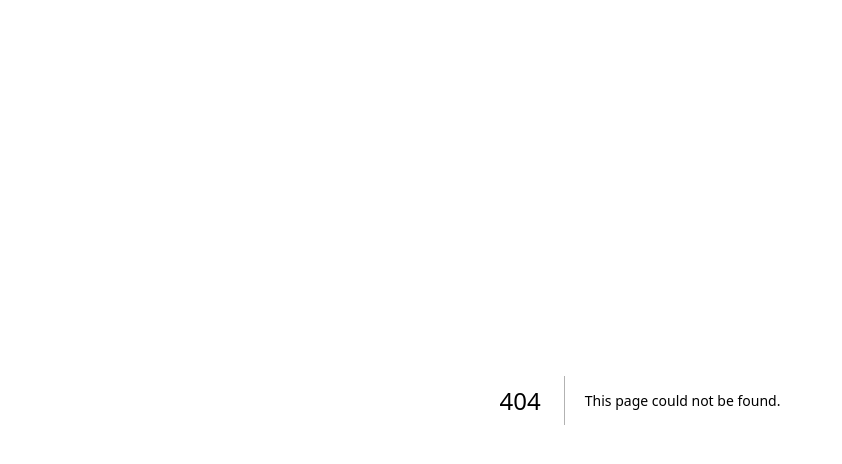
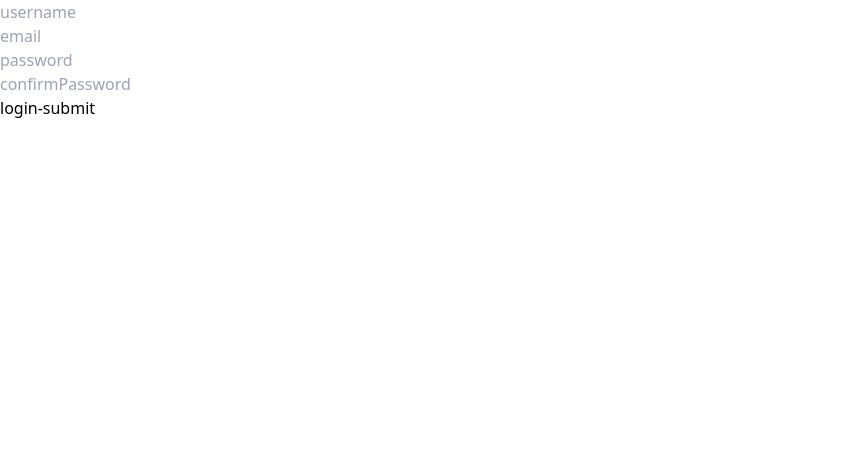
Before and after one commit to sima-ziyaei/mahface-allameh, a Next.js app: page /signup in a window 1280 px wide. Before the commit this address had no page. Shown: the top 464 px of the page, without its empty margins (0-842 px from the left). Built offline with nearby package versions, Linux system fonts and the light colour scheme.

Commit message:
react-hook-form zod installed and signup and login validation completed

```diff
--- /dev/null
+++ b/src/pages/login/index.tsx
@@ -0,0 +1,64 @@
+import { zodResolver } from "@hookform/resolvers/zod";
+import React, { useState } from "react";
+import { useForm } from "react-hook-form";
+import { z } from "zod";
+
+const loginSchema = z.object({
+  email: z.string().email("Invalid email").min(1, "Email is required"),
+  password: z.string().min(6, "Password must be at leaset 6 characters long").regex(new RegExp('\b[A-Z]{2}\b'),"password-contain-two-captal-english-letter"),
+});
+
+type LoginFormData = z.infer<typeof loginSchema>;
+
+const Login = () => {
+  const [showPassword, setShowPassword] = useState(false);
+
+  const {
+    register,
+    handleSubmit,
+    formState: { errors },
+  } = useForm<LoginFormData>({
+    mode: "onChange",
+    resolver: zodResolver(loginSchema),
+    defaultValues: {
+      email: "",
+      password: "",
+    },
+  });
+
+  const onSubmitLogin = (data: LoginFormData) => {
+    console.log(data);
+  };
+
+  return (
+    <div>
+
+      <div>
+
+        <form onSubmit={handleSubmit(onSubmitLogin)}>
+
+          <div>
+            <input type="email" placeholder="email" {...register("email")} />
+            <span>{errors.email?.message}</span>
+          </div>
+
+          <div>
+            <input
+              type={showPassword ? "string" : "password"}
+              placeholder="password"
+              {...register("password")}
+            />
+            <span>{errors.password?.message}</span>
+          </div>
+
+          <button type="submit">{"login-submit"}</button>
+
+        </form>
+
+      </div>
+
+    </div>
+  );
+};
+
+export default Login;
--- /dev/null
+++ b/src/pages/signup/index.tsx
@@ -0,0 +1,90 @@
+import { zodResolver } from "@hookform/resolvers/zod";
+import React, { useState } from "react";
+import { useForm } from "react-hook-form";
+import { z } from "zod";
+
+const Login = () => {
+  const [showPassword, setShowPassword] = useState(false);
+
+  const signupSchema = z.object({
+    username: z
+      .string()
+      .min(3, "name is required and must be at least 3 characters"),
+    email: z.string().email("Invalid email").min(1, "Email is required"),
+    password: z
+      .string()
+      .min(6, "Password must be at leaset 6 characters long")
+      .regex(/[A-Z]{2}/, "password-must-contain-two-captial-english-word"),
+    confirmPassword: z
+      .string()
+      .min(1, "confirm password required")
+      .refine(
+        (value) => getValues()?.password === value,
+        "password confirm don't match"
+      ),
+  });
+
+  const {
+    register,
+    handleSubmit,
+    getValues,
+    formState: { errors },
+  } = useForm<z.infer<typeof signupSchema>>({
+    mode: "onChange",
+    resolver: zodResolver(signupSchema),
+    defaultValues: {
+      username: "",
+      email: "",
+      password: "",
+      confirmPassword: "",
+    },
+  });
+
+  const onSubmitSignin = (data: z.infer<typeof signupSchema>) => {
+    console.log(data);
+  };
+
+  return (
+    <div>
+      <div>
+        <form onSubmit={handleSubmit(onSubmitSignin)}>
+          <div>
+            <input
+              type="username"
+              placeholder="username"
+              {...register("username")}
+            />
+            <span>{errors.username?.message}</span>
+          </div>
+
+          <div>
+            <input type="email" placeholder="email" {...register("email")} />
+            <span>{errors.email?.message}</span>
+          </div>
+
+          <div>
+            <input
+              type={showPassword ? "string" : "password"}
+              placeholder="password"
+              {...register("password")}
+            />
+            <span>{errors.password?.message}</span>
+          </div>
+
+          <div>
+            <input
+              type={showPassword ? "string" : "password"}
+              placeholder="confirmPassword"
+              {...register("confirmPassword")}
+            />
+            <span>{errors.confirmPassword?.message}</span>
+          </div>
+
+          <button type="submit">{"login-submit"}</button>
+        </form>
+      </div>
+    </div>
+  );
+};
+
+export default Login;
--- a/src/styles/globals.css
+++ b/src/styles/globals.css
@@ -1,33 +1,3 @@
 @tailwind base;
 @tailwind components;
 @tailwind utilities;
-
-:root {
-  --foreground-rgb: 0, 0, 0;
-  --background-start-rgb: 214, 219, 220;
-  --background-end-rgb: 255, 255, 255;
-}
-
-@media (prefers-color-scheme: dark) {
-  :root {
-    --foreground-rgb: 255, 255, 255;
-    --background-start-rgb: 0, 0, 0;
-    --background-end-rgb: 0, 0, 0;
-  }
-}
-
-body {
-  color: rgb(var(--foreground-rgb));
-  background: linear-gradient(
-      to bottom,
-      transparent,
-      rgb(var(--background-end-rgb))
-    )
-    rgb(var(--background-start-rgb));
-}
-
-@layer utilities {
-  .text-balance {
-    text-wrap: balance;
-  }
-}
```
Also changed, not shown: package.json (+7 -4 lines), 1 other file (tests, documents, lock files or other folders).
